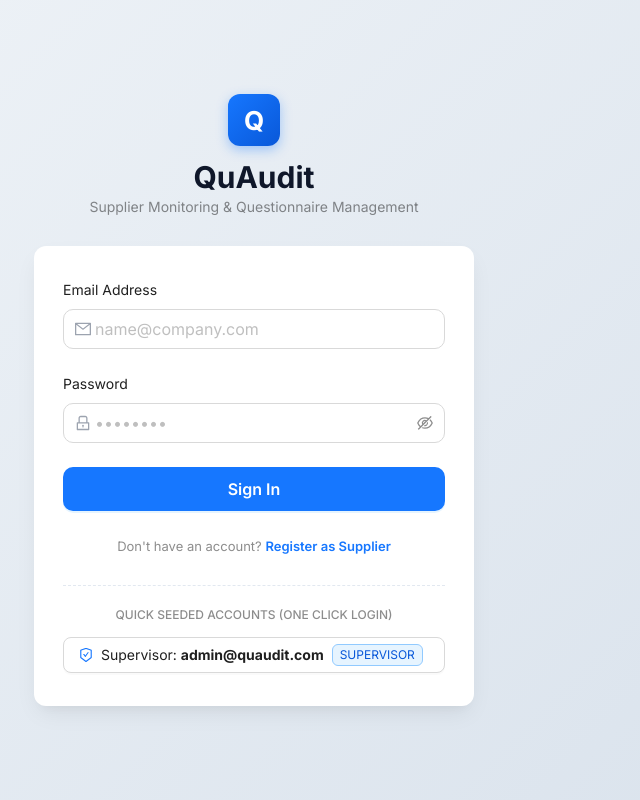
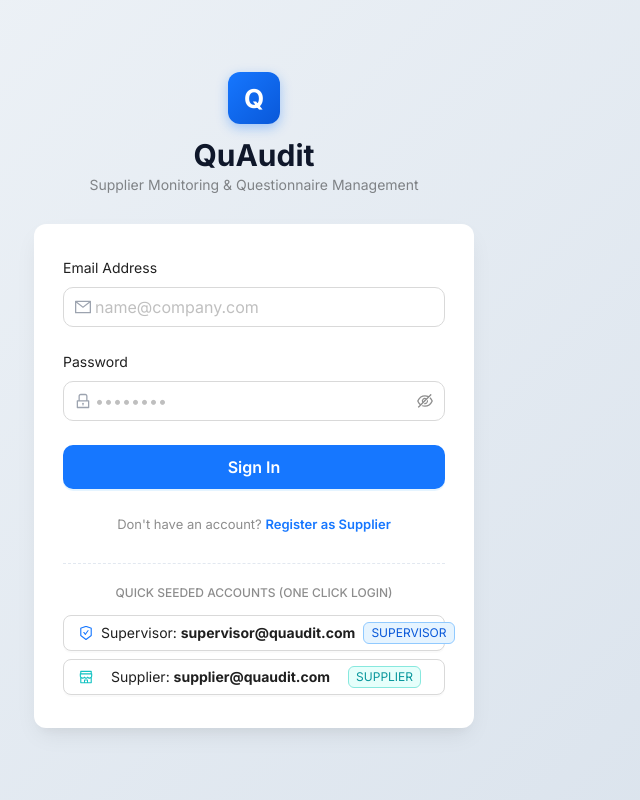
Before and after one commit to HRNavaei/quaudit-frontend, a React (Vite) app: page /login in a window 1280 px wide. Shown: the whole page, without its empty margins (386-1026 px from the left). Built offline with nearby package versions, Linux system fonts and the light colour scheme; no server answers.

Commit message:
feat: add supervisor and supplier quick-fill accounts matching README

```diff
--- a/src/pages/auth/LoginPage.tsx
+++ b/src/pages/auth/LoginPage.tsx
@@ -1,6 +1,6 @@
 import React, { useState } from 'react';
 import { Card, Form, Input, Button, Typography, Space, Alert, Tag } from 'antd';
-import { LockOutlined, MailOutlined, SafetyCertificateOutlined } from '@ant-design/icons';
+import { LockOutlined, MailOutlined, SafetyCertificateOutlined, ShopOutlined } from '@ant-design/icons';
 import { Link, useNavigate, useLocation } from 'react-router-dom';
 import { useAuth } from '../../context/AuthContext';
 import { LoginDto } from '../../types';
@@ -168,11 +168,21 @@ export const LoginPage: React.FC = () => {
                   block
                   size="middle"
                   icon={<SafetyCertificateOutlined style={{ color: '#1677ff' }} />}
-                  onClick={() => handleQuickFill('admin@quaudit.com', 'Admin@123456')}
+                  onClick={() => handleQuickFill('supervisor@quaudit.com', 'Supervisor@123456')}
                   style={{ textAlign: 'left', display: 'flex', alignItems: 'center', justifyContent: 'space-between' }}
                 >
-                  <span>Supervisor: <strong>admin@quaudit.com</strong></span>
+                  <span>Supervisor: <strong>supervisor@quaudit.com</strong></span>
                   <Tag color="blue">SUPERVISOR</Tag>
+                </Button>
+                <Button
+                  block
+                  size="middle"
+                  icon={<ShopOutlined style={{ color: '#13c2c2' }} />}
+                  onClick={() => handleQuickFill('supplier@quaudit.com', 'Supplier@123456')}
+                  style={{ textAlign: 'left', display: 'flex', alignItems: 'center', justifyContent: 'space-between' }}
+                >
+                  <span>Supplier: <strong>supplier@quaudit.com</strong></span>
+                  <Tag color="cyan">SUPPLIER</Tag>
                 </Button>
               </Space>
             </div>
```
Also changed, not shown: 1 other file (tests, documents, lock files or other folders).
